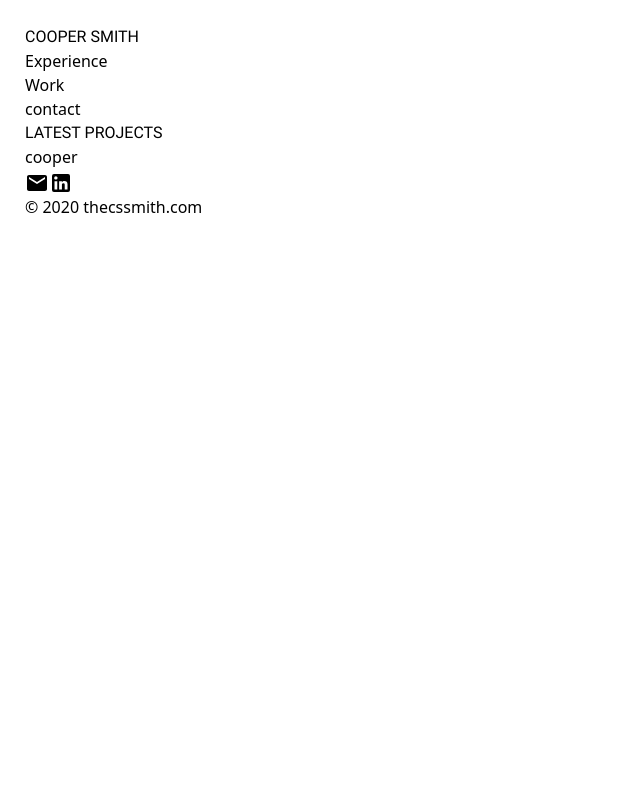
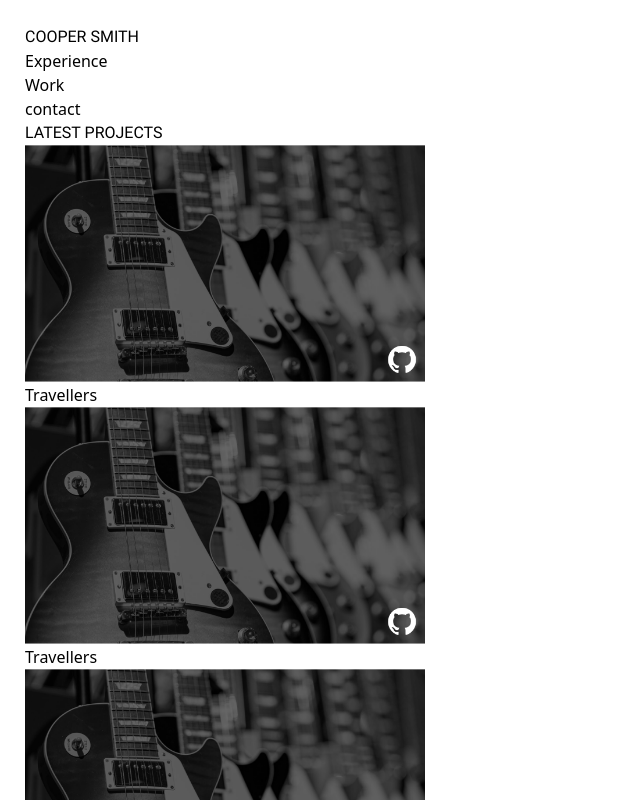
Before and after one commit to cssmith134/thecssmith.com, a React (Vite) app: page /work in a window 1280 px wide. Shown: the top 800 px of the page, without its empty margins (0-640 px from the left). Built offline with nearby package versions, Linux system fonts and the light colour scheme.

Commit message:
add projects

```diff
--- a/src/components/Workitem.tsx
+++ b/src/components/Workitem.tsx
@@ -1,17 +1,15 @@
 import React from 'react'
 import { Url } from 'url';
+import { WorkItemType } from "../pages/Work"
 
-type WorkItem = {
-    name: string;
-    image: string;
-  };
-
-function Workitem({name, image}: {name:string; image:string}){
+function Workitem(props: WorkItemType){
   return (
-   <div className=''>
-   <div style={{backgroundImage: `url(${image})`}} />
-   <h1>{name}</h1>
-   </div>
+    <a href={props.project_url}>
+        <div>
+            <img src={ props.image_url } width="400" height="400" />
+            <h1>{props.name}</h1>
+        </div>
+    </a>
   )
 }
 
--- a/src/pages/Work.tsx
+++ b/src/pages/Work.tsx
@@ -1,6 +1,45 @@
 import React from 'react'
 import Workitem from '../components/Workitem'
 
+export type WorkItemType = {
+    name: string,
+    image_url: string,
+    description: string
+    project_url: string
+}
+
+const workItemsRaw = [
+    {
+        name: "Travellers",
+        image_url: "/guitar-shop.png",
+        description: "things lalalalal this is a dscriprtion lalalalalalal",
+        project_url: "https://thecssmith.com"
+    },
+    {
+        name: "Travellers",
+        image_url: "/guitar-shop.png",
+        description: "things lalalalal this is a dscriprtion lalalalalalal",
+        project_url: "https://thecssmith.com"
+    },
+    {
+        name: "Travellers",
+        image_url: "/guitar-shop.png",
+        description: "things lalalalal this is a dscriprtion lalalalalalal",
+        project_url: "https://thecssmith.com"
+    },
+    {
+        name: "Travellers",
+        image_url: "/guitar-shop.png",
+        description: "things lalalalal this is a dscriprtion lalalalalalal",
+        project_url: "https://thecssmith.com"
+    }
+]
+
+const workItemGenerator = (work_items_list: WorkItemType[]) => {
+   return work_items_list.map(work_item => {
+    return <Workitem {...work_item} />
+   })
+}
 
 
 function Work() {
@@ -8,7 +47,7 @@ function Work() {
     <div>
         <h1 className="mx-10 relative z-80 flex justify-left text-5xl text-blue-500 color: rgb(59 130 246); py-20 font-light font-roboto">LATEST PROJECTS</h1>
             <div className="flex flex-auto max-h-fit justify-between gap-x-4 flex-col lg:flex-row">
-            <Workitem name={'cooper'} image="/bio-photo1.png" />
+                { workItemGenerator(workItemsRaw) }
             </div>
     </div>
   )
```
Also changed, not shown: public/guitar-shop.png (added).
